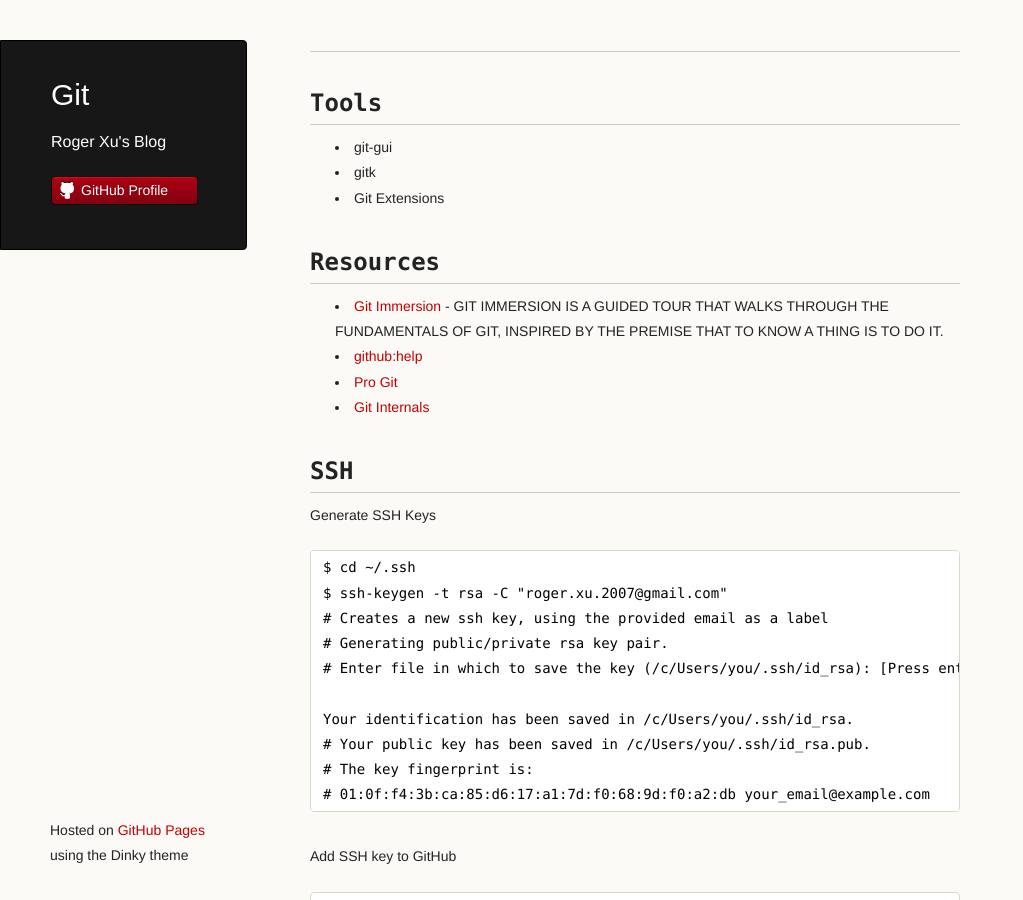
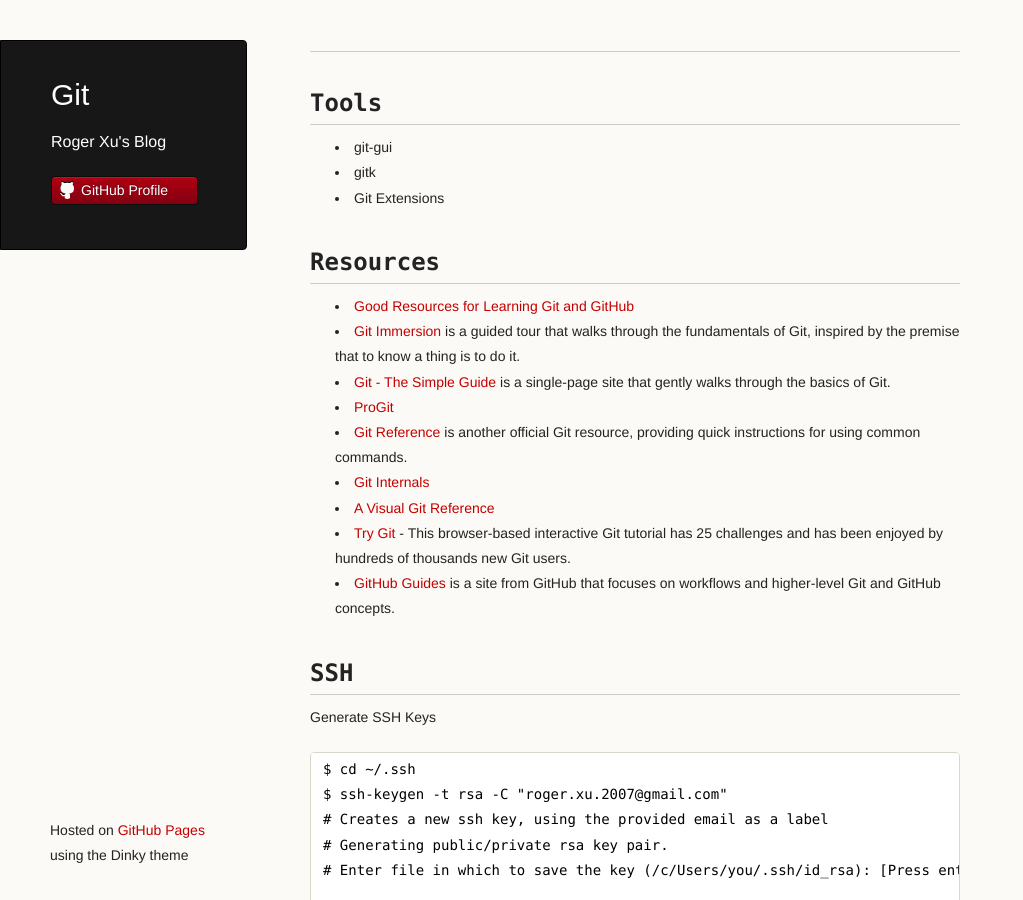
Before and after one commit to rogerxu/rogerxu.github.io, a Jekyll site: the page built from _posts/2012-09-27-git.md, in a window 1280 px wide and 900 px high. Shown: the whole window, without its empty margins (0-1023 px from the left). Built offline with Jekyll 4.4.1, drawn with Linux system fonts in a browser that asks for light colours.

Commit message:
Update resources for git post

```diff
--- a/_posts/2012-09-27-git.md
+++ b/_posts/2012-09-27-git.md
@@ -11,11 +11,15 @@
 
 ## Resources
 
- * [Git Immersion](http://gitimmersion.com) - GIT IMMERSION IS A GUIDED TOUR THAT WALKS THROUGH THE FUNDAMENTALS OF GIT, INSPIRED BY THE PREMISE THAT TO KNOW A THING IS TO DO IT.
- * [github:help](https://help.github.com)
- * [Pro Git](http://git-scm.com/book)
- * [Git Internals](http://git-scm.com/book/en/Git-Internals)
-
+* [Good Resources for Learning Git and GitHub](https://help.github.com/articles/good-resources-for-learning-git-and-github/)
+* [Git Immersion](http://gitimmersion.com) is a guided tour that walks through the fundamentals of Git, inspired by the premise that to know a thing is to do it.
+* [Git - The Simple Guide](http://rogerdudler.github.io/git-guide/) is a single-page site that gently walks through the basics of Git.
+* [ProGit](http://git-scm.com/book)
+* [Git Reference](http://gitref.org/) is another official Git resource, providing quick instructions for using common commands.
+* [Git Internals](http://git-scm.com/book/en/Git-Internals)
+* [A Visual Git Reference](http://marklodato.github.io/visual-git-guide/index-en.html)
+* [Try Git](http://try.github.com/) - This browser-based interactive Git tutorial has 25 challenges and has been enjoyed by hundreds of thousands new Git users.
+* [GitHub Guides](http://guides.github.com/) is a site from GitHub that focuses on workflows and higher-level Git and GitHub concepts.
 
 ## SSH
 
```
